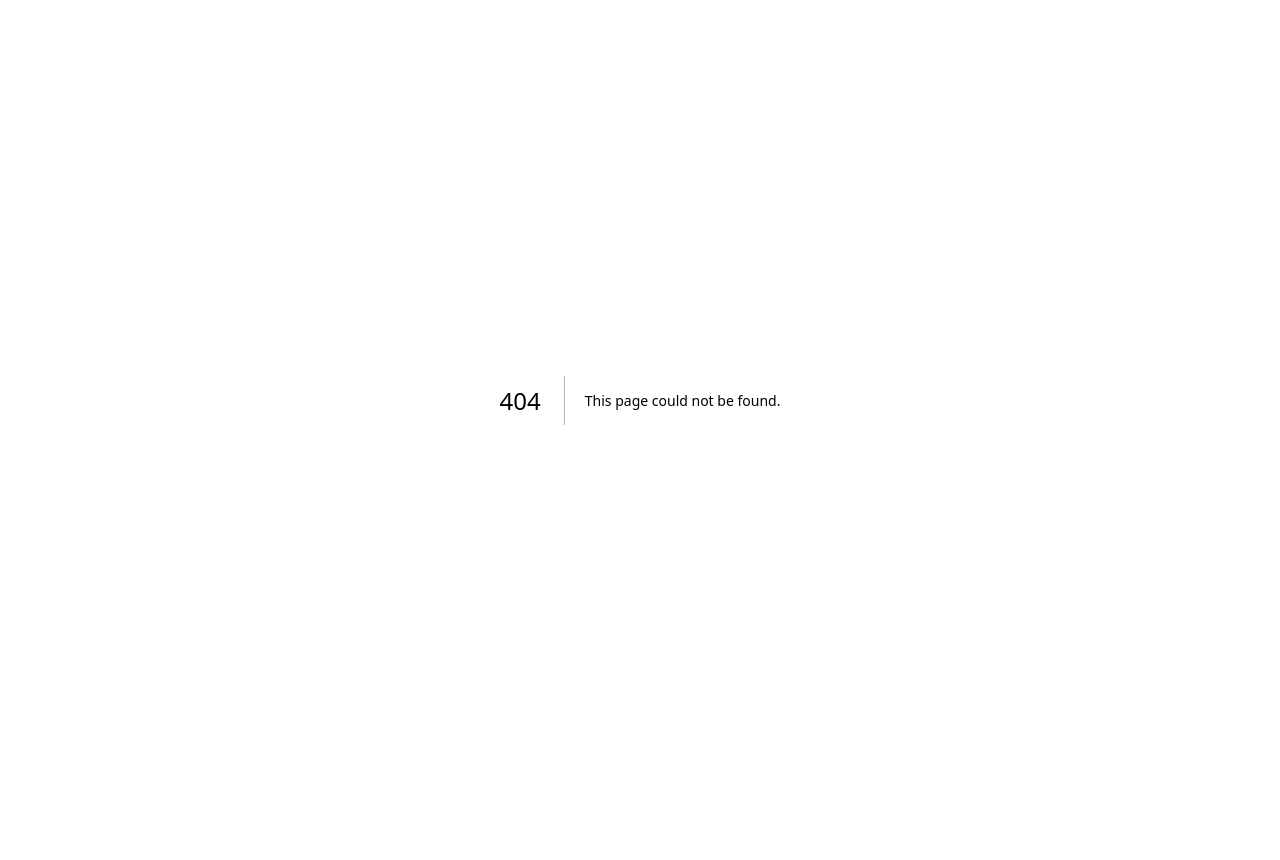
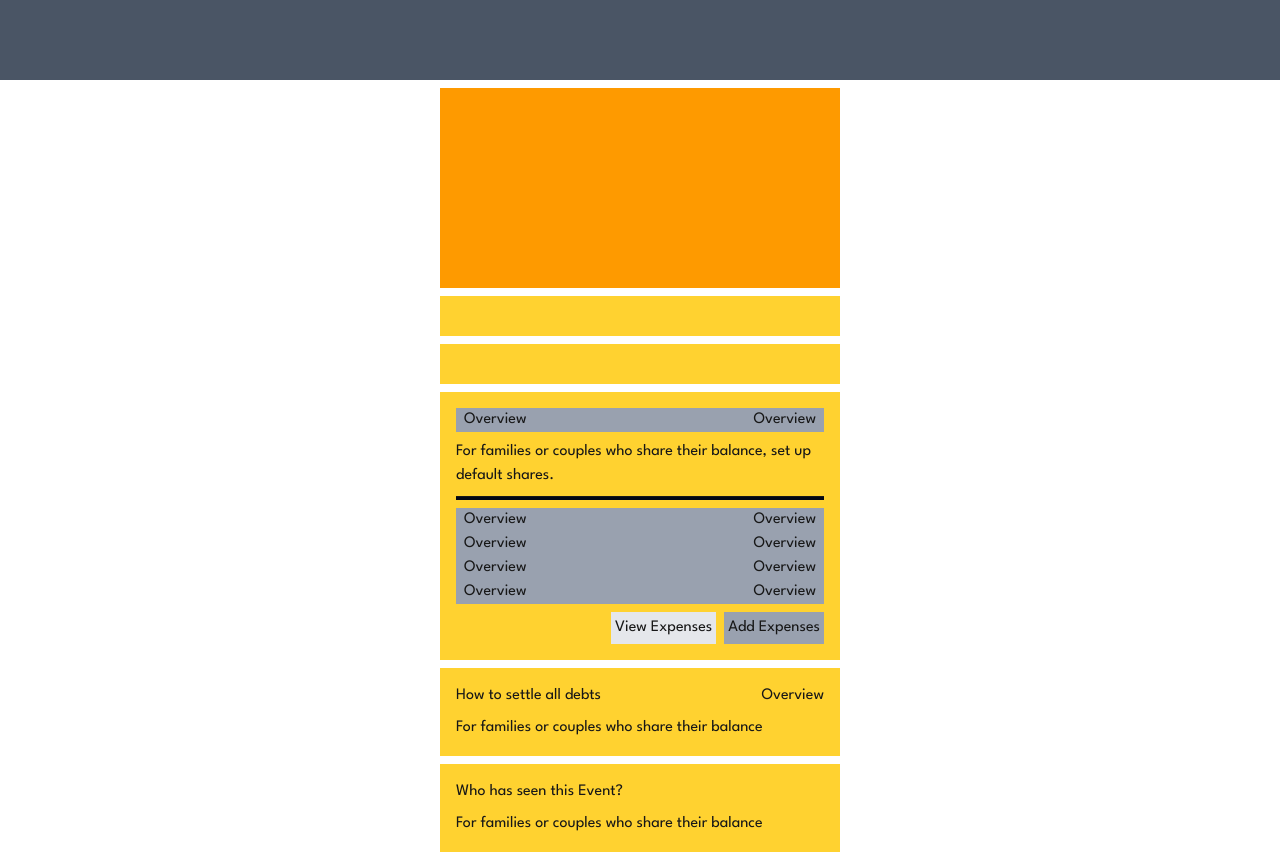
Before and after one commit to Vimalkanthkkkkk/nextjs_Splity-app, a Next.js app: page /1 in a window 1280 px wide. Before the commit this address had no page. Before the commit the page ends 800 px from the top, so only its background shows below. Built offline with nearby package versions, Linux system fonts and the light colour scheme.

Commit message:
created a overview page

```diff
--- /dev/null
+++ b/app/[slug]/page.tsx
@@ -0,0 +1,55 @@
+
+export default async function EventsMainPage({params}: {params: Promise<{ slug: string }>}){
+    const { slug } = await params
+    return(
+        <div className="flex pb-2 flex-1 gap-2 flex-col justify-between bg-white overflow-y-scroll">
+            <div className="bg-gray-600 grid grid-cols-8 grid-rows-1 w-full h-20"></div>
+            <div className="bg-amber-500 w-100 h-50 self-center"></div>
+            <div className="bg-amber-300 w-100 h-10 self-center"></div>
+            <div className="bg-amber-300 w-100 h-10 self-center"></div>
+            <div className="bg-amber-300 gap-2 flex flex-col w-100 h-fit self-center p-4">
+                <div className="flex flex-1 bg-gray-400 items-center justify-between">
+                    <span className="pl-2 ">Overview</span>
+                    <span className="pr-2">Overview</span>
+                </div>
+                <span>For families or couples who share their balance, set up default shares.</span>
+                <hr className="w-full bg-gray-950 h-1"/>
+                <div className="bg-gray-400">
+                    <div className="flex flex-1 items-center justify-between">
+                        <span className="pl-2 ">Overview</span>
+                        <span className="pr-2">Overview</span>
+                    </div>
+                    <div className="flex flex-1  items-center justify-between">
+                        <span className="pl-2 ">Overview</span>
+                        <span className="pr-2">Overview</span>
+                    </div>
+                    <div className="flex flex-1  items-center justify-between">
+                        <span className="pl-2 ">Overview</span>
+                        <span className="pr-2">Overview</span>
+                    </div>
+                    <div className="flex flex-1 items-center justify-between">
+                        <span className="pl-2 ">Overview</span>
+                        <span className="pr-2">Overview</span>
+                    </div>
+                </div>
+                <div className="flex flex-1 flex-row self-end">
+                    <button type="submit" className="mr-2 p-1 bg-gray-200">View Expenses</button>
+                    <button type="submit" className="bg-gray-400 p-1">Add Expenses</button>
+                </div>
+            </div>
+            <div className="bg-amber-300 gap-2 flex flex-col w-100 h-fit self-center p-4">
+                    <div className="flex flex-1 items-center justify-between">
+                        <span className="">How to settle all debts</span>
+                        <span className="">Overview</span>
+                    </div>
+                <span>For families or couples who share their balance</span>
+            </div>
+            <div className="bg-amber-300 gap-2 flex flex-col w-100 h-fit self-center p-4">
+                    <div className="flex flex-1 items-center justify-between">
+                        <span className="">Who has seen this Event?</span>
+                    </div>
+                <span>For families or couples who share their balance</span>
+            </div>
+        </div>
+    );
+}
--- a/app/event/page.tsx
+++ b/app/event/page.tsx
@@ -20,7 +20,7 @@ export default function CreateEvent(){
                         <span className="text-black"> Splity </span>
                     </Link>
                 </div>
-        <form className="bg-gray-50 row-start-2 col-start-2 col-span-2 h-fit w-full flex flex-col gap-y-2 p-2 mb-10 wrap-break-word" action="">
+                <form className="bg-gray-50 wrap-anywhere row-start-2 col-start-2 col-span-2 h-fit w-full flex flex-col gap-y-2 p-2 mb-10" method="GET" action="">
                     <h1 className="text-black"> Create a new Event </h1>
                     <label htmlFor="eventName" className="text-black"> Event Name </label>
                     <input type="text" name="eventName" id="eventName"
@@ -34,7 +34,7 @@ export default function CreateEvent(){
                     <select name="currency" id="currency"
                         className=" *:bg-gray-400 focus:*:bg-gray-700 hover:bg-gray-500
                             mb-2 text-center duration-400 items-center
-                    pl-1 pr-2 w-18 h-8 bg-gray-400 rounded-sm
+                            pl-1 pr-2 w-max max-h-max wrap-anywhere bg-gray-400 rounded-sm
                             [appearance:base-select] [&_::picker(select)]:[appearance:base-select]
                         ">
                         <option value="INR">INR</option>
@@ -95,7 +95,7 @@ export default function CreateEvent(){
                         "
                     />
                     <AddParticipants />
-            <button type="button"
+                    <button type="submit"
                         className="
                             bg-mauve-700
                             p-2
@@ -106,8 +106,9 @@ export default function CreateEvent(){
                     >
                         Create Event
                     </button>
+
                 </form>
-        <div className="bg-gray-50 row-start-2 col-start-4 col-span-2 w-full flex flex-col gap-y-2 p-2 mb-10 text-black">
+                <div className="wrap-anywhere text-wrap bg-gray-50 row-start-2 col-start-4 col-span-2 flex flex-col gap-y-2 p-2 mb-10 text-black">
                     <span className="text-2xl">
                         Good examples for creating a Event
                     </span>
```
Lines whose indentation alone changed are shown as unchanged.
